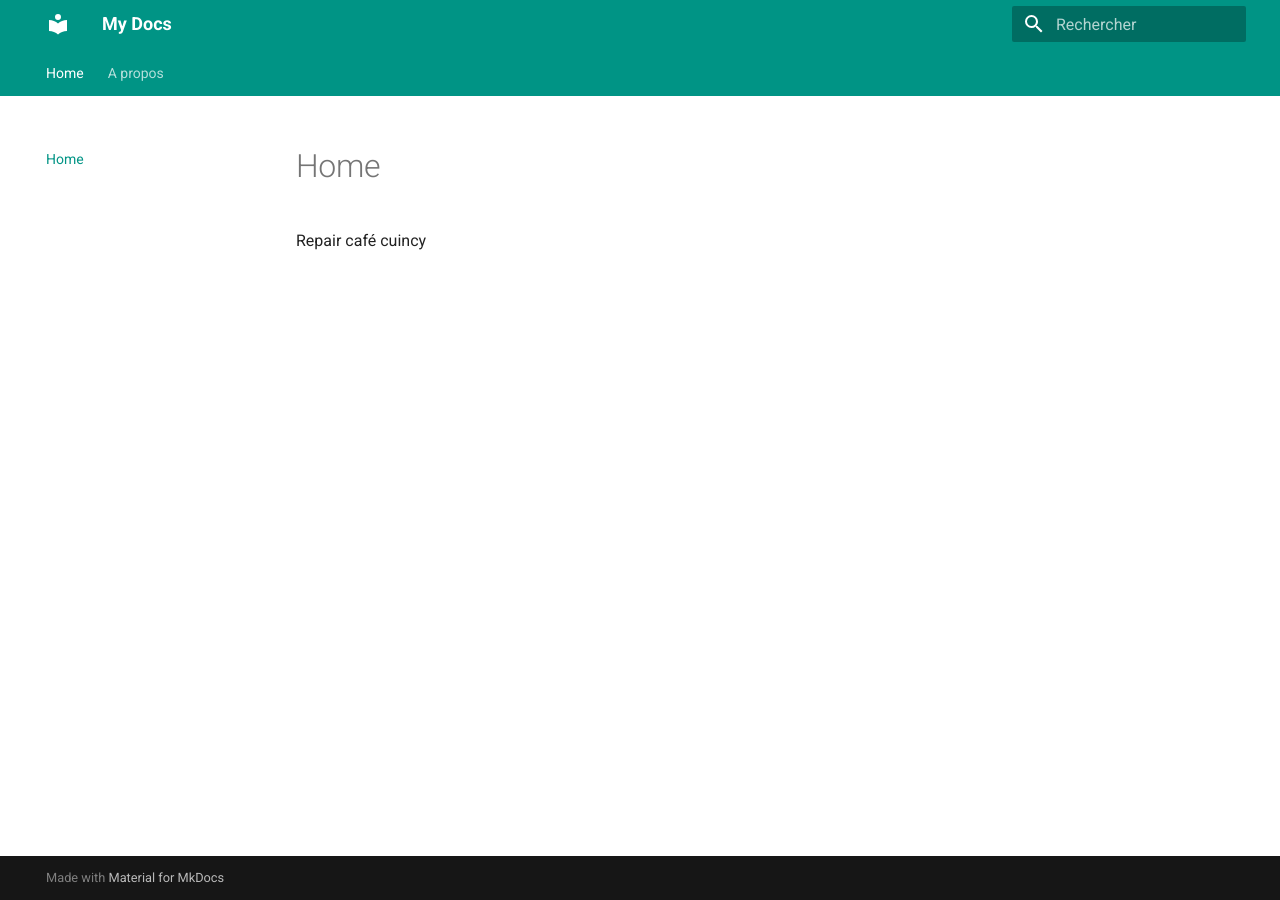
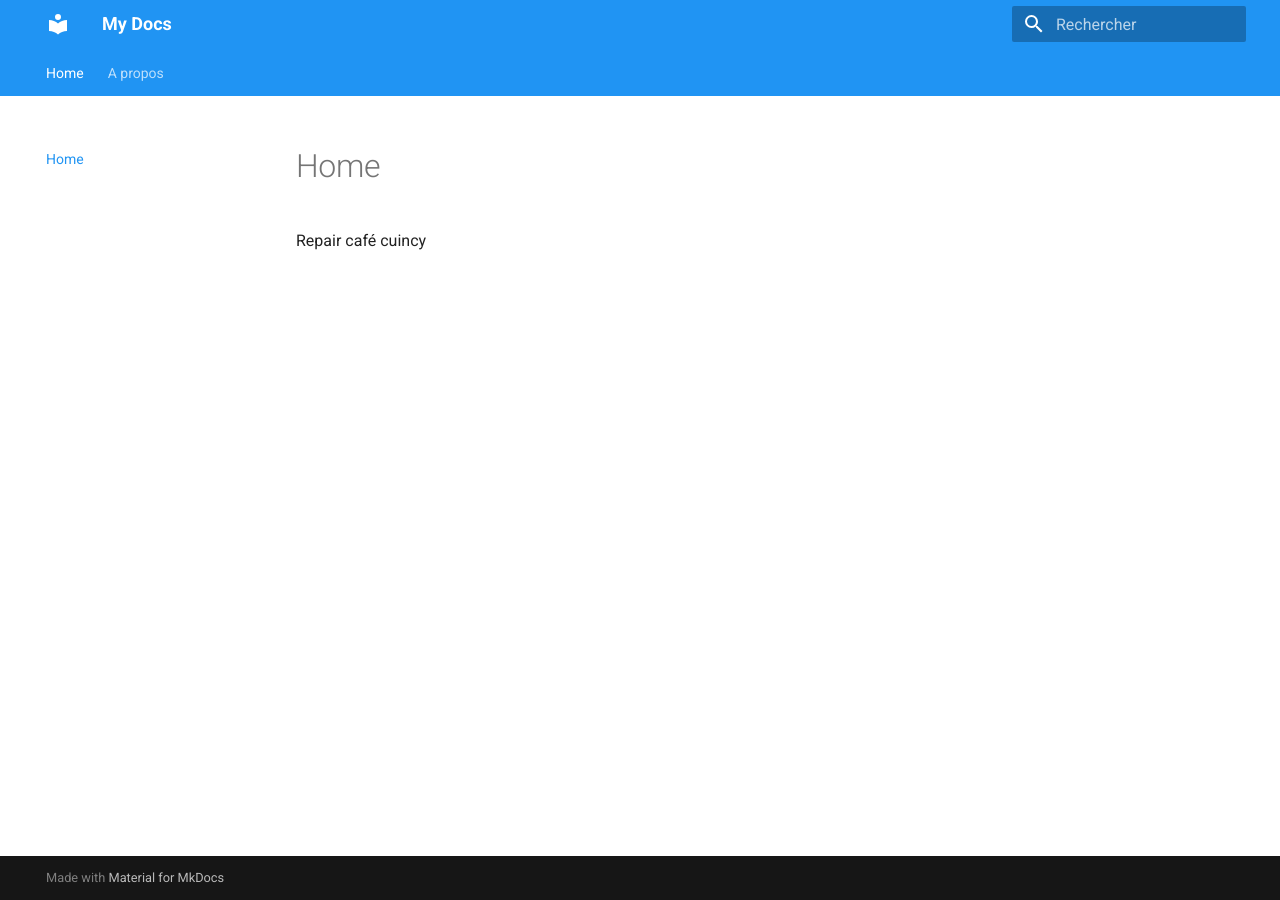
Before and after one commit to audouzealois00-cmd/site-internet-repair-caf-cuincy-collab, an MkDocs documentation site: the page built from docs/index.md, in a window 1280 px wide. Built offline with MkDocs 1.6.1 and Material for MkDocs 9.7.7, drawn with Linux system fonts in a browser that asks for light colours.

Commit message:
Update mkdocs.yml

```diff
--- a/mkdocs.yml
+++ b/mkdocs.yml
@@ -9,7 +9,8 @@ theme:
   palette:
     # Mode clair ou sombre automatique / par défaut
     scheme: default
-    primary: teal       # Couleur principale (ex: teal, indigo, blue, green...)
+    primary: blue
+    secondary: orange # Couleur principale (ex: teal, indigo, blue, green...)
     accent: light blue  # Couleur d'accentuation
   features:
     - navigation.tabs   # Active les onglets horizontaux en haut
```
